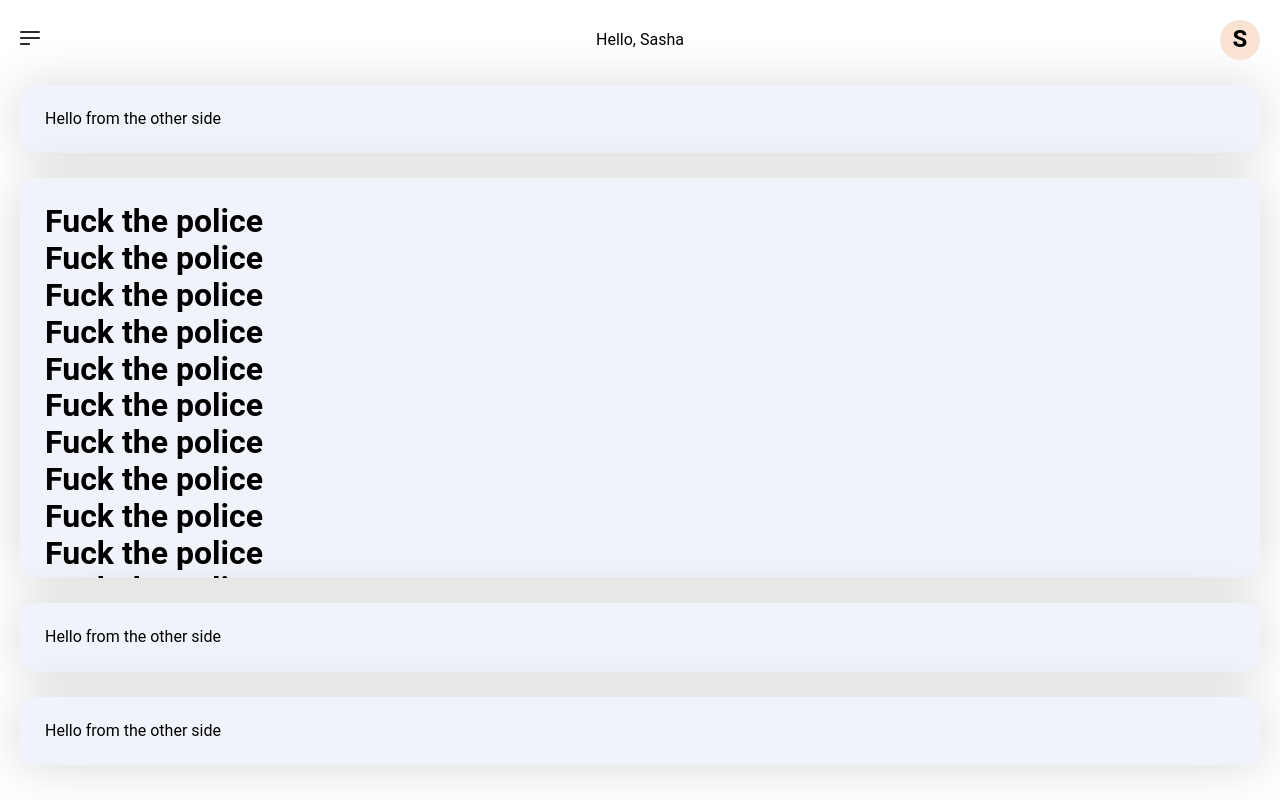
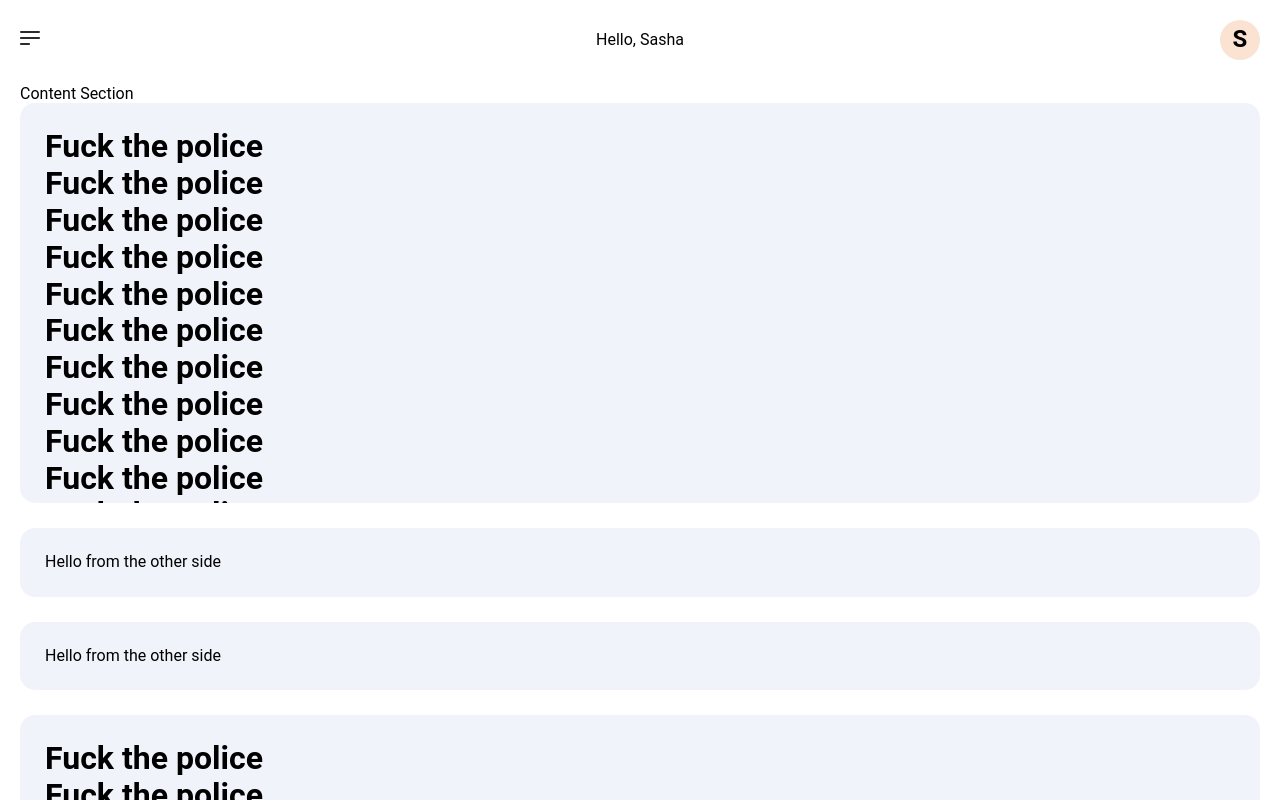
Before and after one commit to OZahnitko/exercise-tracker, a React (Create React App) app: page / in a window 1280 px wide. Built offline with nearby package versions, Linux system fonts and the light colour scheme.

Commit message:
added prep for discrete header, content and footer sections

```diff
--- a/src/components/Homepage/Homepage.tsx
+++ b/src/components/Homepage/Homepage.tsx
@@ -5,6 +5,30 @@ export const Homepage = () => {
   return (
     <Wrapper>
       <HomepageHeader />
+      <div>Content Section</div>
+      <HomepageSection large>
+        <h1>Fuck the police</h1>
+        <h1>Fuck the police</h1>
+        <h1>Fuck the police</h1>
+        <h1>Fuck the police</h1>
+        <h1>Fuck the police</h1>
+        <h1>Fuck the police</h1>
+        <h1>Fuck the police</h1>
+        <h1>Fuck the police</h1>
+        <h1>Fuck the police</h1>
+        <h1>Fuck the police</h1>
+        <h1>Fuck the police</h1>
+        <h1>Fuck the police</h1>
+        <h1>Fuck the police</h1>
+        <h1>Fuck the police</h1>
+        <h1>Fuck the police</h1>
+        <h1>Fuck the police</h1>
+        <h1>Fuck the police</h1>
+        <h1>Fuck the police</h1>
+        <h1>Fuck the police</h1>
+        <h1>Fuck the police</h1>
+      </HomepageSection>
+      <HomepageSection />
       <HomepageSection />
       <HomepageSection large>
         <h1>Fuck the police</h1>
@@ -30,6 +54,7 @@ export const Homepage = () => {
       </HomepageSection>
       <HomepageSection />
       <HomepageSection />
+      <div>Footer</div>
     </Wrapper>
   );
 };
--- a/src/components/Homepage/components/HomepageSection/HomepageSection.tsx
+++ b/src/components/Homepage/components/HomepageSection/HomepageSection.tsx
@@ -26,7 +26,10 @@ const HomepageSection: FC<HomepageSectionProps> = ({ children, large }) => {
 
   return (
     <Wrapper
-      isActive={selectedHomepageSection === homepageSectionRef.current}
+      isActive={
+        selectedHomepageSection !== null &&
+        selectedHomepageSection === homepageSectionRef.current
+      }
       large={large}
       onClick={handleSetSelectedHomepageSection}
       onScroll={handleSetSelectedHomepageSection}
```
